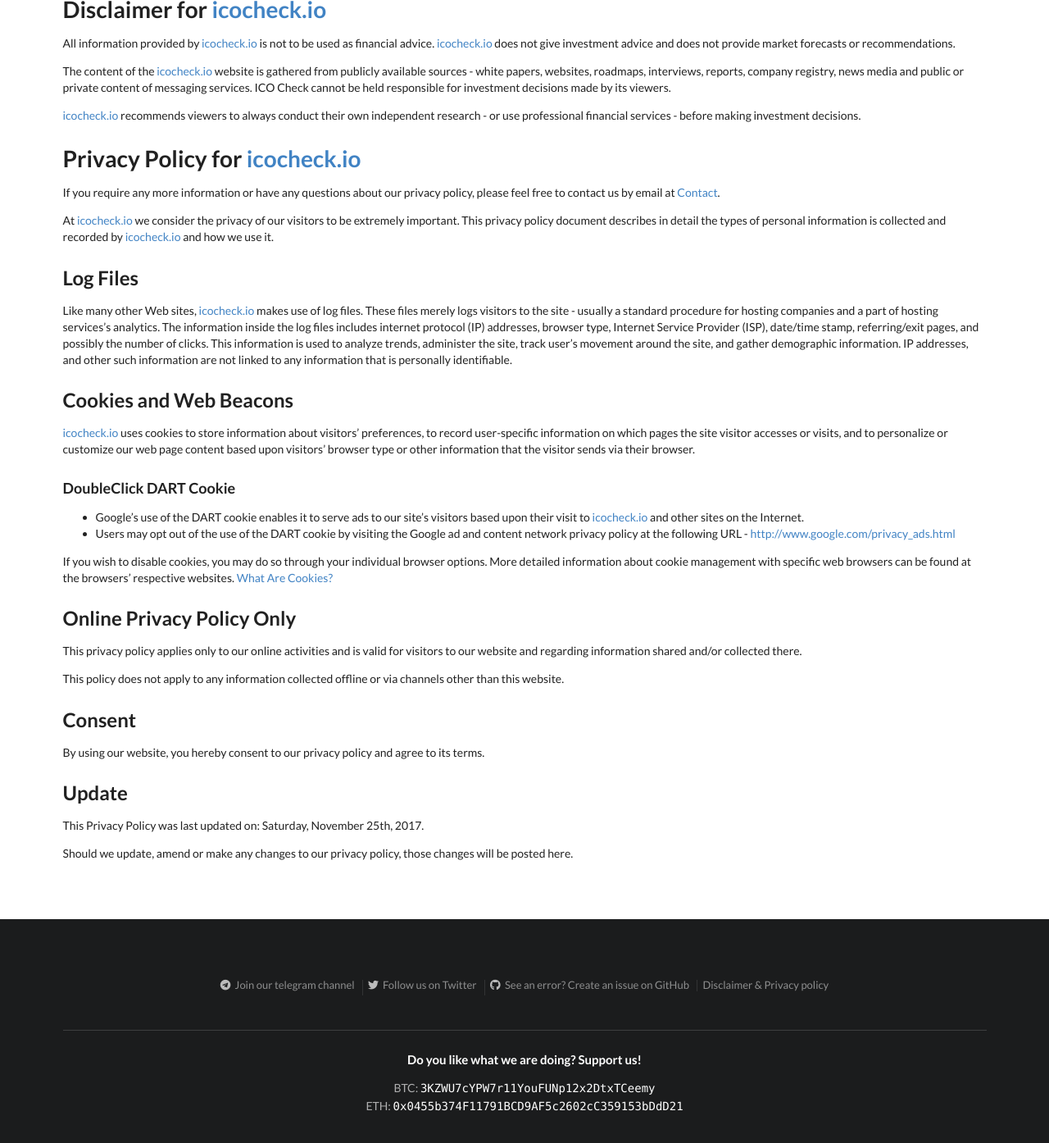
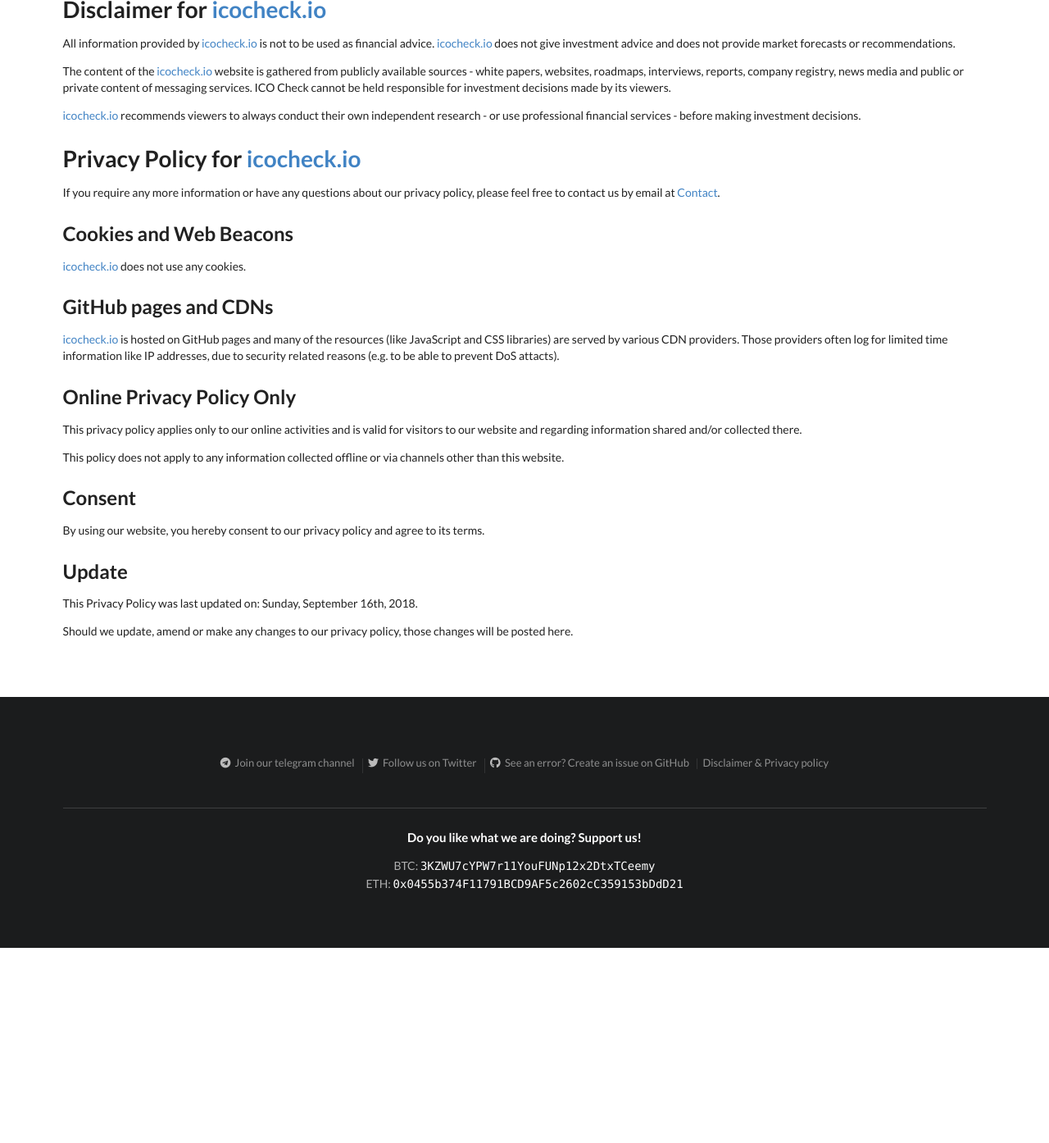
Before and after one commit to ico-check/ico-check, a Jekyll site: the page built from privacy-policy.md, in a window 1280 px wide and 1400 px high, scrolled down 660 px. Shown: the top 1394 px of the window at 82% size. Built offline with Jekyll 4.4.1, drawn with Linux system fonts in a browser that asks for light colours; nearby versions of some CDN libraries; our own code applies the rules of GitHub Pages for plain Markdown files; after the commit the page ends 1816 px from its top, so only the background shows below that.

Commit message:
Update privacy-policy.md

```diff
--- a/privacy-policy.md
+++ b/privacy-policy.md
@@ -11,23 +11,13 @@
 [icocheck.io](https://icocheck.io) recommends viewers to always conduct their own independent research - or use professional financial services - before making investment decisions.
 
 # Privacy Policy for [icocheck.io](https://icocheck.io)
-
 If you require any more information or have any questions about our privacy policy, please feel free to contact us by email at [Contact](mailto:contact@icocheck.io).
 
-At [icocheck.io](https://icocheck.io) we consider the privacy of our visitors to be extremely important. This privacy policy document describes in detail the types of personal information is collected and recorded by [icocheck.io](https://icocheck.io) and how we use it.
+## Cookies and Web Beacons
+[icocheck.io](https://icocheck.io) does not use any cookies.
 
-## Log Files
-Like many other Web sites, [icocheck.io](https://icocheck.io) makes use of log files. These files merely logs visitors to the site - usually a standard procedure for hosting companies and a part of hosting services's analytics. The information inside the log files includes internet protocol (IP) addresses, browser type, Internet Service Provider (ISP), date/time stamp, referring/exit pages, and possibly the number of clicks. This information is used to analyze trends, administer the site, track user's movement around the site, and gather demographic information. IP addresses, and other such information are not linked to any information that is personally identifiable.
-
-## Cookies and Web Beacons
-[icocheck.io](https://icocheck.io) uses cookies to store information about visitors' preferences, to record user-specific information on which pages the site visitor accesses or visits, and to personalize or customize our web page content based upon visitors' browser type or other information that the visitor sends via their browser.
-
-### DoubleClick DART Cookie
-- Google's use of the DART cookie enables it to serve ads to our site's visitors based upon their visit to [icocheck.io](https://icocheck.io) and other sites on the Internet. <br>
-- Users may opt out of the use of the DART cookie by visiting the Google ad and content network privacy policy at the following URL - [http://www.google.com/privacy_ads.html](http://www.google.com/privacy_ads.html)
-
-If you wish to disable cookies, you may do so through your individual browser options. More detailed information about cookie management with specific web browsers can be found at the browsers' respective websites. [What Are Cookies?](http://www.privacypolicyonline.com/what-are-cookies)
-
+## GitHub pages and CDNs
+[icocheck.io](https://icocheck.io) is hosted on GitHub pages and many of the resources (like JavaScript and CSS libraries) are served by various CDN providers. Those providers often log for limited time information like IP addresses, due to security related reasons (e.g. to be able to prevent DoS attacts).
 
 ## Online Privacy Policy Only
 This privacy policy applies only to our online activities and is valid for visitors to our website and regarding information shared and/or collected there.
@@ -38,6 +28,6 @@
 By using our website, you hereby consent to our privacy policy and agree to its terms.
 
 ## Update
-This Privacy Policy was last updated on: Saturday, November 25th, 2017.
+This Privacy Policy was last updated on: Sunday, September 16th, 2018.
 
 Should we update, amend or make any changes to our privacy policy, those changes will be posted here.
```
